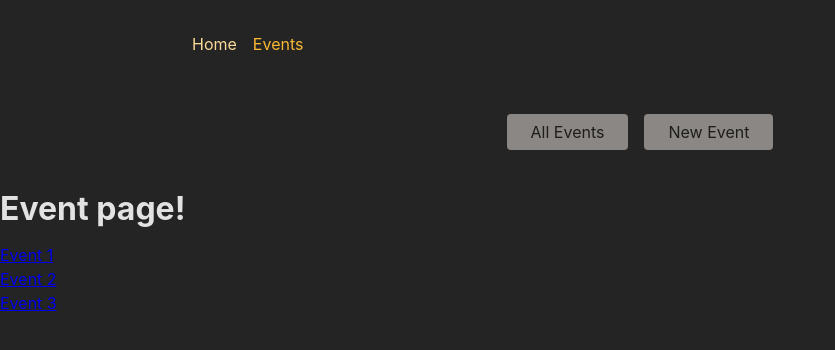
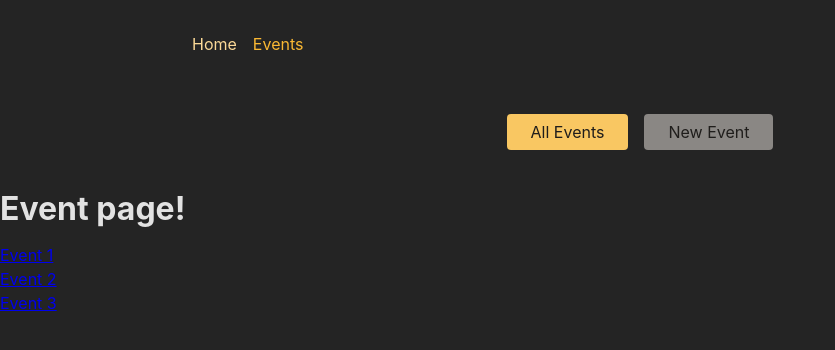
Before and after one commit to jeongsangtae/react-complete-training-advanced-routing, a React (Create React App) app in the folder frontend/: page /events in a window 1280 px wide. Shown: the top 350 px of the page, without its empty margins (0-835 px from the left). Built offline with nearby package versions, Linux system fonts and the light colour scheme.

Commit message:
React Complete Training Advanced Routing - change to relative path & index route add & a -> NavLink & end property add(App.js, EventsNavigation.js, MainNavigation.js, EventsPage.js edit)

```diff
--- a/frontend/src/App.js
+++ b/frontend/src/App.js
@@ -35,15 +35,15 @@ const router = createBrowserRouter([
     path: "/",
     element: <Root />,
     children: [
-      { path: "/", element: <HomePage /> },
+      { index: true, element: <HomePage /> },
       {
-        path: "/events",
+        path: "events",
         element: <EventRoot />,
         children: [
-          { path: "/events", element: <EventsPage /> },
-          { path: "/events/:eventId", element: <EventDetailPage /> },
-          { path: "/events/new", element: <NewEventPage /> },
-          { path: "/events/eventId/edit", element: <EditEventPage /> },
+          { index: true, element: <EventsPage /> },
+          { path: ":eventId", element: <EventDetailPage /> },
+          { path: "new", element: <NewEventPage /> },
+          { path: ":eventId/edit", element: <EditEventPage /> },
         ],
       },
     ],
--- a/frontend/src/components/EventsNavigation.js
+++ b/frontend/src/components/EventsNavigation.js
@@ -1,4 +1,10 @@
-import classes from './EventsNavigation.module.css';
+import { NavLink } from "react-router-dom";
+
+import classes from "./EventsNavigation.module.css";
+
+const navLinkClass = ({ isActive }) => {
+  return isActive ? classes.active : undefined;
+};
 
 function EventsNavigation() {
   return (
@@ -6,10 +12,14 @@ function EventsNavigation() {
       <nav>
         <ul className={classes.list}>
           <li>
-            <a href="/events">All Events</a>
+            <NavLink to="/events" className={navLinkClass} end>
+              All Events
+            </NavLink>
           </li>
           <li>
-            <a href="/events/new">New Event</a>
+            <NavLink to="/events/new" className={navLinkClass}>
+              New Event
+            </NavLink>
           </li>
         </ul>
       </nav>
--- a/frontend/src/components/MainNavigation.js
+++ b/frontend/src/components/MainNavigation.js
@@ -12,7 +12,7 @@ function MainNavigation() {
       <nav>
         <ul className={classes.list}>
           <li>
-            <NavLink to="/" className={navLinkClass}>
+            <NavLink to="/" className={navLinkClass} end>
               Home
             </NavLink>
           </li>
--- a/frontend/src/pages/EventsPage.js
+++ b/frontend/src/pages/EventsPage.js
@@ -11,9 +11,9 @@ const EventsPage = () => {
     <>
       <h1>Event page!</h1>
       <ul>
-        {DUMMY_EVENT.map((dummyEvent) => (
-          <li key={dummyEvent.id}>
-            <Link to={dummyEvent.id}>{dummyEvent.title}</Link>
+        {DUMMY_EVENT.map((event) => (
+          <li key={event.id}>
+            <Link to={event.id}>{event.title}</Link>
           </li>
         ))}
       </ul>
```
